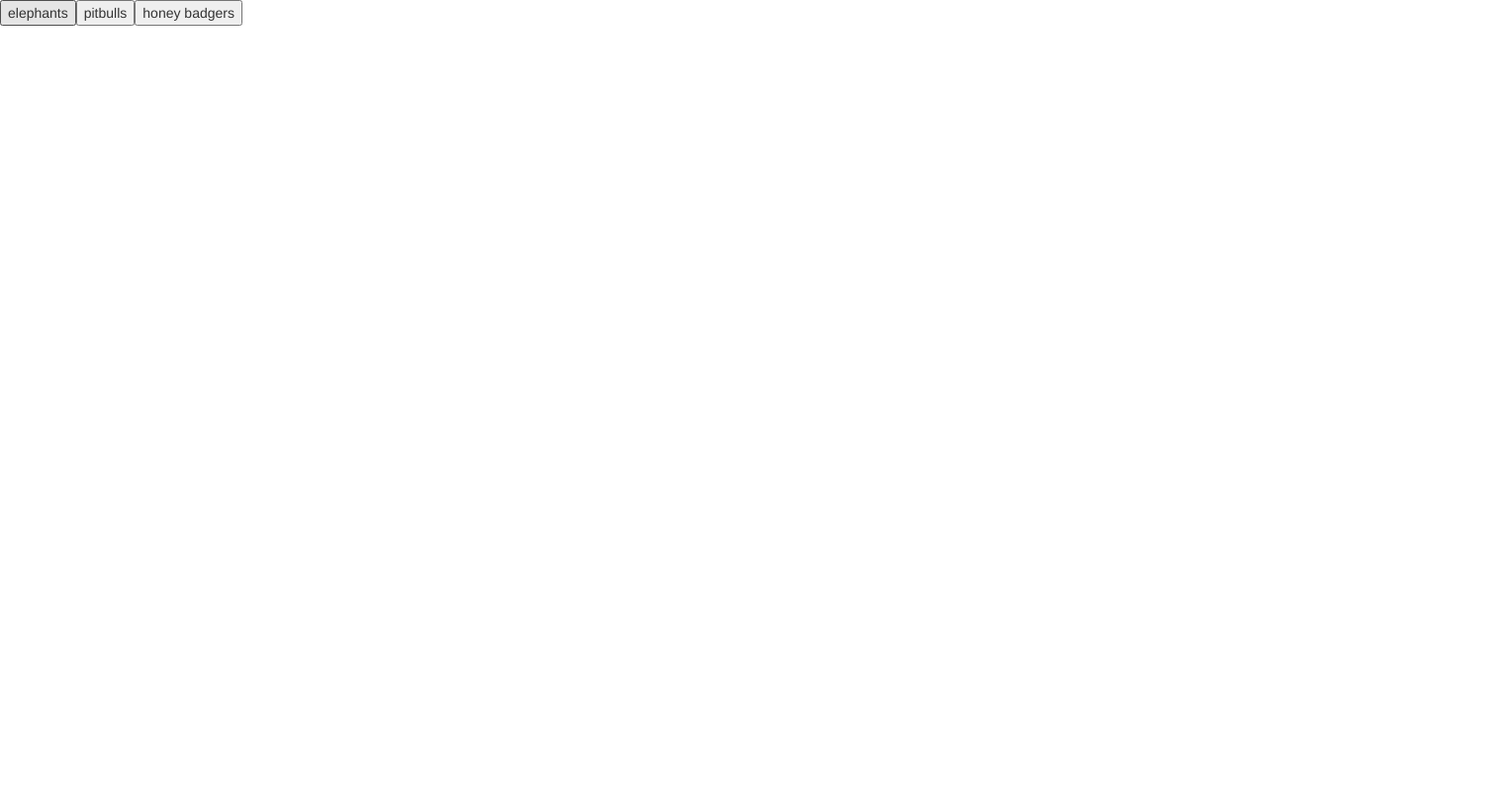
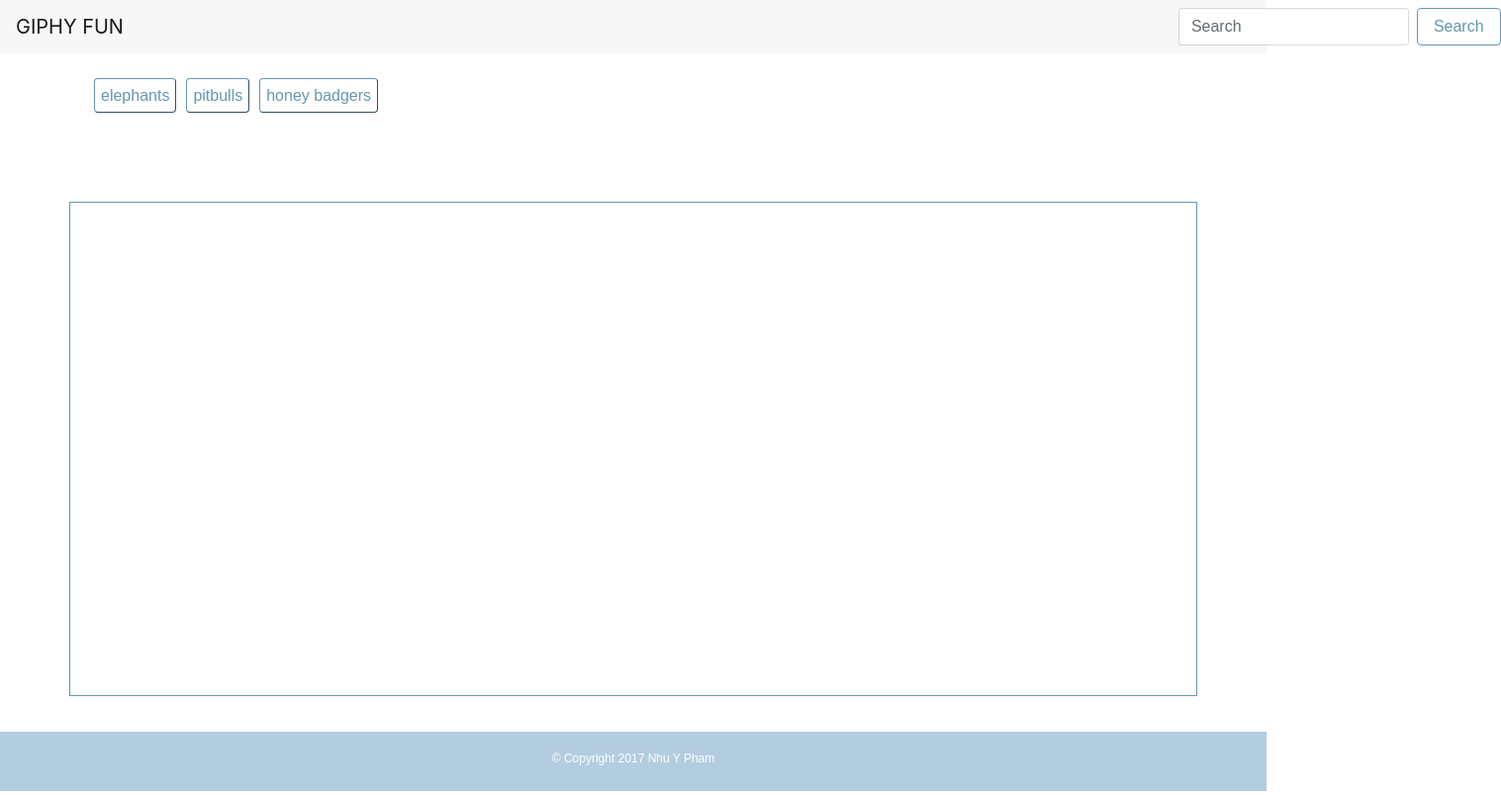
Before and after one commit to nhuyp87/GIPHY_API_HW, a plain HTML site: page index.html in a window 1280 px wide. Shown: the whole page at 99% size, 1517 px wide, since content can reach past the window. Drawn offline with nearby package versions, Linux system fonts and the light colour scheme.

Commit message:
CSS and HTML changes

```diff
--- a/assets/css/style.css
+++ b/assets/css/style.css
@@ -0,0 +1,72 @@
+body {
+
+	padding-bottom: 100px;
+	width: 100%;
+	height: 100%;
+
+}
+
+/*Search form and button*/
+
+#searchBar {
+	position: relative;
+	left: 1050px;
+}
+
+#searchButton {
+	color: #6497b1;
+	border-color: #6497b1;
+}
+
+/*Where the appended buttons go*/
+
+#addButtons {
+	width: 100%;
+	overflow: auto;
+	padding: 20px;
+	height: 150px;
+}
+
+
+.topicButtons {
+	height: 35px;
+	float: left;
+	border-color: #6497b1;
+	border-width: 1px;
+	color: #6497b1;
+	margin: 5px;
+	background-color: white;
+	border-radius: 4px;
+}
+
+/*Where the GIFs go*/
+
+#addGif {
+
+	border-color: #6497b1;
+	border-style: solid;
+	border-width: 1px;
+	overflow: auto;
+	height: 500px;
+
+}
+
+
+/*Footer*/
+
+.navbar-fixed-bottom {
+
+	color: white;
+	background-color: #b3cde0;
+	font-family: 'Arial', 'Helvetica Neue', Helvetica, sans-serif;
+	font-size: 12px;
+	text-align: center;
+	position: fixed;
+	bottom: 0;
+	width: 100%
+}
+
+
+#footer {
+	padding-top: 10px;
+}
--- a/assets/javascript/app.js
+++ b/assets/javascript/app.js
@@ -2,13 +2,13 @@
 
 var topics = ["elephants", "pitbulls", "honey badgers"];
 
-// Take the topics in the array and create buttons in HTML.
+// For loop - Take the topics in the array and create buttons in HTML.
 
 for (var i=0; i<topics.length; i++) {
 
 var button = $("<button>").attr("class", "topicButtons");
 
-$(".test").append(button);
+$("#addButtons").append(button);
 
 button.append(topics[i]);
 
--- a/index.html
+++ b/index.html
@@ -3,17 +3,54 @@
 <head>
 	<title>GIPHY FUN</title>
 
-	<link rel="stylesheet" href="https://maxcdn.bootstrapcdn.com/bootstrap/3.3.7/css/bootstrap.min.css" integrity="sha384-BVYiiSIFeK1dGmJRAkycuHAHRg32OmUcww7on3RYdg4Va+PmSTsz/K68vbdEjh4u" crossorigin="anonymous">
+	<!-- Bootstrap -->
+	<link rel="stylesheet" href="https://maxcdn.bootstrapcdn.com/bootstrap/4.0.0-alpha.6/css/bootstrap.min.css" integrity="sha384-rwoIResjU2yc3z8GV/NPeZWAv56rSmLldC3R/AZzGRnGxQQKnKkoFVhFQhNUwEyJ" crossorigin="anonymous">
 
+	<!-- CSS -->
 	<link rel="stylesheet" type="text/css" href="assets/css/style.css">
 
 </head>
 <body>
 
 
-<div class="test"></div>
+	<!-- navbar -->
+	<nav class="navbar navbar-toggleable-md navbar-light bg-faded">
+	  <button class="navbar-toggler navbar-toggler-right" type="button" data-toggle="collapse" data-target="#navbarSupportedContent" aria-controls="navbarSupportedContent" aria-expanded="false" aria-label="Toggle navigation">
+	    <span class="navbar-toggler-icon"></span>
+	  </button>
+	  <a class="navbar-brand" href="#">GIPHY FUN</a>
+
+	  <div class="collapse navbar-collapse" id="navbarSupportedContent">
+	    <form  id="searchBar" class="form-inline my-2 my-lg-0">
+	      <input class="form-control mr-sm-2" type="text" placeholder="Search">
+	      <button  id="searchButton" class="btn btn-outline-success my-2 my-sm-0" type="submit">Search</button>
+	    </form>
+	  </div>
+	</nav>
+
+	<div class="container">
+
+	<div class="row">
+
+		<div id ="addButtons" class= "col-xs-12 col-sm-10 col-md-10"></div>
+
+	</div>
 
 
+
+	<div class="row">
+		<div id = "addGif" class= "col-xs-12 col-sm-12 col-md-12"></div>
+
+	</div>
+
+
+	</div>
+
+	<nav class="navbar navbar-default navbar-fixed-bottom">
+	  		<div id= "footer" class="container">
+	    		<p>&copy; Copyright 2017 Nhu Y Pham</p>
+	  		</div>
+	</nav>
 
 
 <!-- Javascript and Jquery -->
```
